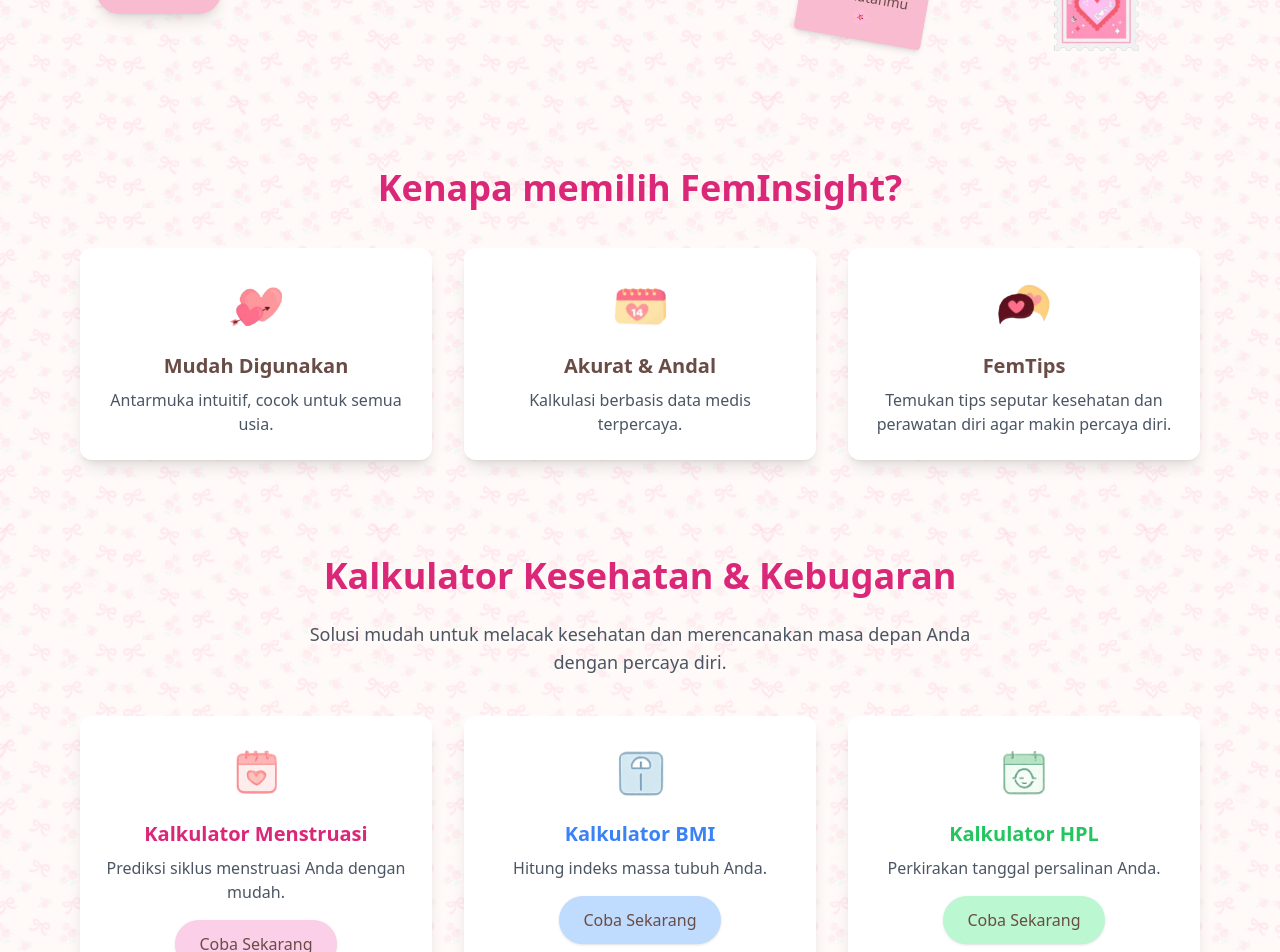
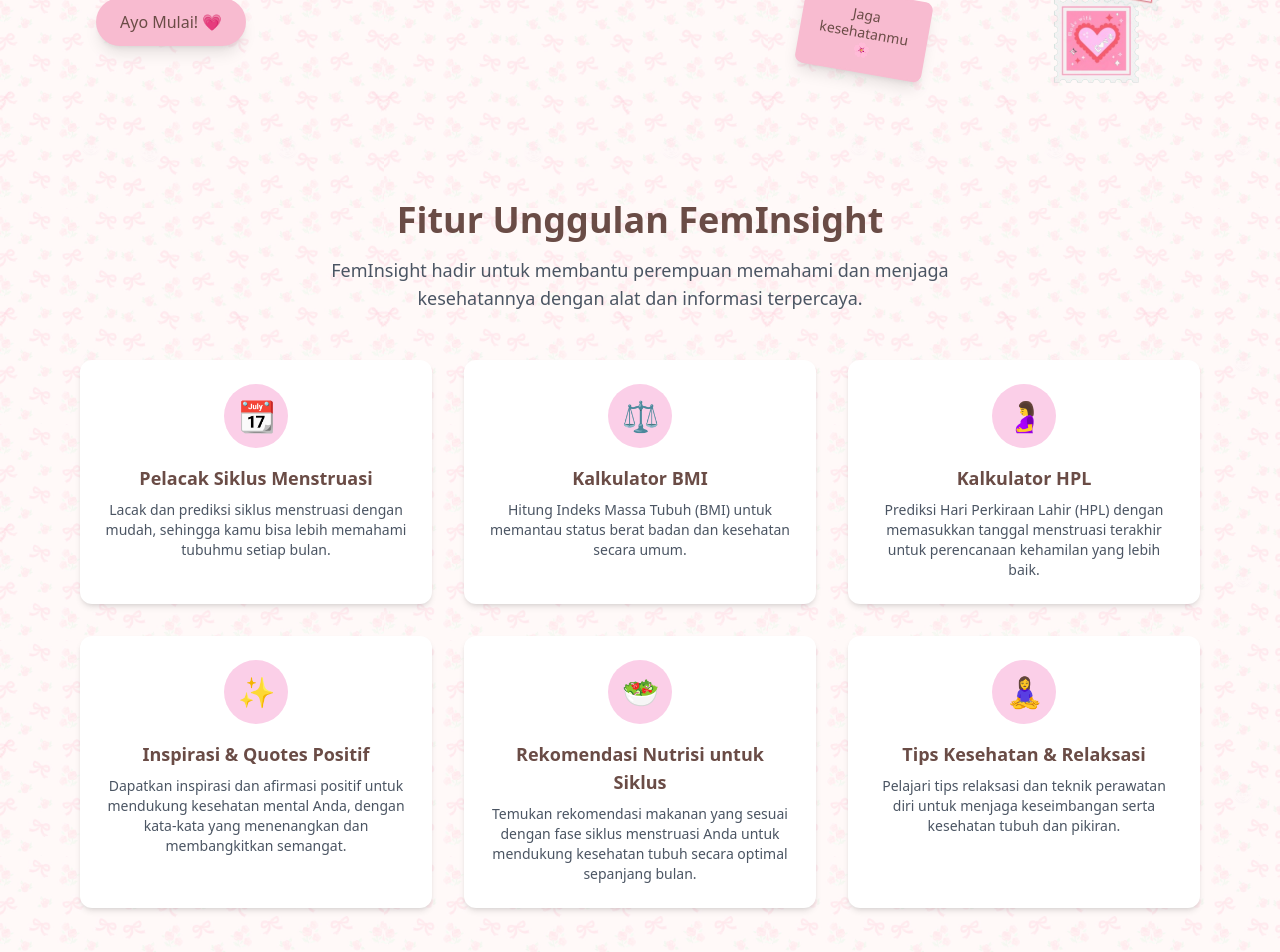
Before and after one commit to silviansi/feminsight, a Vue app: page / in a window 1280 px wide. Shown: the part 440-1392 px from the top of the page. Built offline with nearby package versions, Linux system fonts and the light colour scheme.

Commit message:
change fitur unggulan

```diff
--- a/src/views/Home.vue
+++ b/src/views/Home.vue
@@ -1,14 +1,15 @@
 <template>
   <div class="min-h-screen flex flex-col items-center justify-center px-4 relative overflow-hidden mt-8">
+    <!-- Lace background di bawah navbar -->
     <div class="absolute lace-border w-full h-12 top-2"></div>
 
     <!-- Ribbon -->
-    <div class="absolute top-10 left-5 w-28 md:w-40 rotate-[-12deg] opacity-40">
+    <div class="absolute top-14 left-5 w-28 md:w-40 rotate-[-12deg] opacity-40">
       <img src="/images/ribbon-1.png" alt="Health & Wellness" class="w-full h-auto object-cover" />
     </div>
 
-    <!-- Jumbotron -->
-    <section class="relative py-16 px-4 sm:px-6 md:px-20 w-full max-w-7xl">
+    <!-- Section: Jumbotron -->
+    <section class="relative py-16 px-4 sm:px-6 md:px-20 w-full max-w-7xl mt-8">
       <div class="flex flex-col-reverse md:flex-row items-center gap-8">
         <!-- Text content -->
         <div class="w-full md:w-1/2 text-center md:text-left">
@@ -20,12 +21,12 @@
           </p>
           <router-link to="/kalkulator">
             <button class="px-6 py-3 bg-[#f8bbd0] text-[#6a4c46] font-medium rounded-full transition-all hover:scale-105 hover:bg-[#f4a6c6] shadow-lg">
-              Ayo Mulai!
+              Ayo Mulai! 💗
             </button>
           </router-link>
         </div>
 
-        <!-- Collage Images -->
+        <!-- Kolase gambar -->
         <div class="relative w-full md:w-1/2 h-[350px] sm:h-[400px] hidden md:block">
           <!-- Polaroid 1 -->
           <div class="absolute top-8 left-6 sm:left-10 w-40 rotate-[-10deg] bg-white shadow-lg p-2 border rounded-lg">
@@ -49,12 +50,12 @@
           </div>
 
           <!-- Sticky Note -->
-          <div class="absolute bottom-4 left-36 w-32 rotate-[10deg] bg-[#f8bbd0] p-3 shadow-md border border-[#f8bbd0] rounded">
-            <p class="text-sm text-[#6a4c46] text-center font-medium">Jaga kesehatanmu 🌸</p>
+          <div class="absolute bottom-4 left-36 w-32 rotate-[10deg] bg-[#f8bbd0] p-3 shadow-lg border-2 border-[#f8bbd0] rounded-lg transform transition-all duration-300 ease-in-out hover:scale-105 hover:rotate-3">
+            <p class="text-sm text-[#6a4c46] text-center font-medium leading-tight">Jaga kesehatanmu 🌸</p>
             <div class="absolute top-[-8px] left-1/2 -translate-x-1/2 w-10 sm:w-12 h-3 bg-blue-200/70 rounded rotate-[-6deg]"></div>
           </div>
 
-          <!-- Stamp -->
+          <!-- Stamps -->
           <div class="absolute bottom-0 right-10 w-24">
             <img src="/images/stamp-1.png" alt="Stamp" class="w-full h-auto object-cover opacity-80" />
           </div>
@@ -66,33 +67,72 @@
       </div>
     </section>
 
-    <!-- Fitur Unggulan -->
-    <section class="w-full max-w-6xl py-12 px-4">
-      <h2 class="text-3xl sm:text-4xl font-extrabold text-pink-600 text-center mb-10">
-        Kenapa memilih FemInsight?
-      </h2>
-      <div class="grid grid-cols-1 md:grid-cols-3 gap-6 md:gap-8">
-        <div class="bg-white p-6 rounded-xl shadow-lg text-center hover:shadow-2xl transition transform hover:scale-105">
-          <img src="/images/icon-easy.png" alt="Mudah digunakan" class="mx-auto w-16 h-16 mb-4" />
-          <h3 class="text-xl font-semibold text-[#6a4c46] mb-2">Mudah Digunakan</h3>
-          <p class="text-gray-600 text-sm sm:text-base">Antarmuka intuitif, cocok untuk semua usia.</p>
+    <!-- Section Fitur Unggulan FemInsight -->
+    <section class="w-full max-w-6xl py-12 px-4 text-center">
+      <h2 class="text-3xl sm:text-4xl font-extrabold text-[#6a4c46] mb-4">Fitur Unggulan FemInsight</h2>
+      <p class="text-base sm:text-lg text-gray-600 mb-12 max-w-2xl mx-auto">FemInsight hadir untuk membantu perempuan memahami dan menjaga kesehatannya dengan alat dan informasi terpercaya.</p>
+
+      <div class="grid grid-cols-1 sm:grid-cols-2 md:grid-cols-3 gap-8">
+        <!-- Fitur 1 -->
+        <div class="bg-white rounded-xl shadow-md p-6 hover:shadow-lg transition duration-300">
+          <div class="flex items-center justify-center w-16 h-16 mx-auto mb-4 bg-pink-200 text-[#6a4c46] rounded-full text-3xl">
+              📆
+          </div>
+          <h3 class="text-lg font-semibold text-[#6a4c46] mb-2">Pelacak Siklus Menstruasi</h3>
+          <p class="text-gray-600 text-sm">Lacak dan prediksi siklus menstruasi dengan mudah, sehingga kamu bisa lebih memahami tubuhmu setiap bulan.</p>
         </div>
-        <div class="bg-white p-6 rounded-xl shadow-lg text-center hover:shadow-2xl transition transform hover:scale-105">
-          <img src="/images/icon-accurate.png" alt="Akurat & Andal" class="mx-auto w-16 h-16 mb-4" />
-          <h3 class="text-xl font-semibold text-[#6a4c46] mb-2">Akurat & Andal</h3>
-          <p class="text-gray-600 text-sm sm:text-base">Kalkulasi berbasis data medis terpercaya.</p>
+
+        <!-- Fitur 2 -->
+        <div class="bg-white rounded-xl shadow-md p-6 hover:shadow-lg transition duration-300">
+          <div class="flex items-center justify-center w-16 h-16 mx-auto mb-4 bg-pink-200 text-[#6a4c46] rounded-full text-3xl">
+            ⚖️
+          </div>
+          <h3 class="text-lg font-semibold text-[#6a4c46] mb-2">Kalkulator BMI</h3>
+          <p class="text-gray-600 text-sm">Hitung Indeks Massa Tubuh (BMI) untuk memantau status berat badan dan kesehatan secara umum.</p>
         </div>
-        <div class="bg-white p-6 rounded-xl shadow-lg text-center hover:shadow-2xl transition transform hover:scale-105">
-          <img src="/images/icon-femtips.png" alt="FemTips" class="mx-auto w-16 h-16 mb-4" />
-          <h3 class="text-xl font-semibold text-[#6a4c46] mb-2">FemTips</h3>
-          <p class="text-gray-600 text-sm sm:text-base">Temukan tips seputar kesehatan dan perawatan diri agar makin percaya diri.</p>
+
+        <!-- Fitur 3 -->
+        <div class="bg-white rounded-xl shadow-md p-6 hover:shadow-lg transition duration-300">
+          <div class="flex items-center justify-center w-16 h-16 mx-auto mb-4 bg-pink-200 text-[#6a4c46] rounded-full text-3xl">
+            🤰
+          </div>
+          <h3 class="text-lg font-semibold text-[#6a4c46] mb-2">Kalkulator HPL</h3>
+          <p class="text-gray-600 text-sm">Prediksi Hari Perkiraan Lahir (HPL) dengan memasukkan tanggal menstruasi terakhir untuk perencanaan kehamilan yang lebih baik.</p>
         </div>
+
+        <!-- Fitur 4 -->
+        <div class="bg-white rounded-xl shadow-md p-6 hover:shadow-lg transition duration-300">
+          <div class="flex items-center justify-center w-16 h-16 mx-auto mb-4 bg-pink-200 text-[#6a4c46] rounded-full text-3xl">
+            ✨
+          </div>
+          <h3 class="text-lg font-semibold text-[#6a4c46] mb-2">Inspirasi & Quotes Positif</h3>
+          <p class="text-gray-600 text-sm">Dapatkan inspirasi dan afirmasi positif untuk mendukung kesehatan mental Anda, dengan kata-kata yang menenangkan dan membangkitkan semangat.</p>
+        </div>
+
+        <!-- Fitur 5 -->
+        <div class="bg-white rounded-xl shadow-md p-6 hover:shadow-lg transition duration-300">
+          <div class="flex items-center justify-center w-16 h-16 mx-auto mb-4 bg-pink-200 text-[#6a4c46] rounded-full text-3xl">
+            🥗
+          </div>
+          <h3 class="text-lg font-semibold text-[#6a4c46] mb-2">Rekomendasi Nutrisi untuk Siklus</h3>
+          <p class="text-gray-600 text-sm">Temukan rekomendasi makanan yang sesuai dengan fase siklus menstruasi Anda untuk mendukung kesehatan tubuh secara optimal sepanjang bulan.</p>
+        </div>
+
+        <!-- Fitur 6 -->
+        <div class="bg-white rounded-xl shadow-md p-6 hover:shadow-lg transition duration-300">
+          <div class="flex items-center justify-center w-16 h-16 mx-auto mb-4 bg-pink-200 text-[#6a4c46] rounded-full text-3xl">
+            🧘‍♀️
+          </div>
+          <h3 class="text-lg font-semibold text-[#6a4c46] mb-2">Tips Kesehatan & Relaksasi</h3>
+          <p class="text-gray-600 text-sm">Pelajari tips relaksasi dan teknik perawatan diri untuk menjaga keseimbangan serta kesehatan tubuh dan pikiran.</p>
+        </div>
+
       </div>
     </section>
 
-    <!-- Kalkulator -->
+    <!-- Section: Kalkulator -->
     <section class="w-full max-w-6xl py-12 px-4 text-center">
-      <h2 class="text-3xl sm:text-4xl font-extrabold text-pink-600 mb-6">
+      <h2 class="text-3xl sm:text-4xl font-extrabold text-[#6a4c46] mb-6">
         Kalkulator Kesehatan & Kebugaran
       </h2>
       <p class="text-base sm:text-lg text-gray-600 mb-10 max-w-2xl mx-auto">
@@ -102,8 +142,8 @@
       <div class="grid grid-cols-1 sm:grid-cols-2 lg:grid-cols-3 gap-6 md:gap-8">
         <div class="bg-white p-6 rounded-xl shadow-lg hover:shadow-2xl transition transform hover:scale-105">
           <img src="/images/icon-calendar-1.png" alt="Kalkulator Menstruasi" class="mx-auto w-16 h-16 mb-4" />
-          <h3 class="text-xl font-semibold text-pink-600 mb-2">Kalkulator Menstruasi</h3>
-          <p class="text-gray-600 text-sm sm:text-base mb-4">Prediksi siklus menstruasi Anda dengan mudah.</p>
+          <h3 class="text-xl font-bold text-pink-600 mb-2">Kalkulator Menstruasi</h3>
+          <p class="text-gray-600 text-sm sm:text-base mb-4">Prediksi siklus menstruasi Anda.</p>
           <router-link to="/menstruasi">
             <button class="px-6 py-3 bg-pink-200 text-[#6a4c46] font-medium rounded-full transition hover:scale-105 hover:bg-pink-300 shadow">
               Coba Sekarang
@@ -113,7 +153,7 @@
 
         <div class="bg-white p-6 rounded-xl shadow-lg hover:shadow-2xl transition transform hover:scale-105">
           <img src="/images/icon-bmi.png" alt="Kalkulator BMI" class="mx-auto w-16 h-16 mb-4" />
-          <h3 class="text-xl font-semibold text-blue-500 mb-2">Kalkulator BMI</h3>
+          <h3 class="text-xl font-bold text-blue-500 mb-2">Kalkulator BMI</h3>
           <p class="text-gray-600 text-sm sm:text-base mb-4">Hitung indeks massa tubuh Anda.</p>
           <router-link to="/bmi">
             <button class="px-6 py-3 bg-blue-200 text-[#6a4c46] font-medium rounded-full transition hover:scale-105 hover:bg-blue-300 shadow">
@@ -124,7 +164,7 @@
 
         <div class="bg-white p-6 rounded-xl shadow-lg hover:shadow-2xl transition transform hover:scale-105">
           <img src="/images/icon-hpl.png" alt="Kalkulator HPL" class="mx-auto w-16 h-16 mb-4" />
-          <h3 class="text-xl font-semibold text-green-500 mb-2">Kalkulator HPL</h3>
+          <h3 class="text-xl font-bold text-green-500 mb-2">Kalkulator HPL</h3>
           <p class="text-gray-600 text-sm sm:text-base mb-4">Perkirakan tanggal persalinan Anda.</p>
           <router-link to="/hpl">
             <button class="px-6 py-3 bg-green-200 text-[#6a4c46] font-medium rounded-full transition hover:scale-105 hover:bg-green-300 shadow">
@@ -135,9 +175,9 @@
       </div>
     </section>
 
-    <!-- FAQ Section -->
+    <!-- Section: FAQ -->
     <section class="w-full max-w-6xl py-12 px-4">
-      <h2 class="text-3xl sm:text-4xl font-extrabold text-pink-600 text-center mb-10">
+      <h2 class="text-3xl sm:text-4xl font-extrabold text-[#6a4c46] text-center mb-10">
         Pertanyaan yang Sering Diajukan (FAQ)
       </h2>
 
@@ -158,7 +198,7 @@
       </div>
     </section>
 
-    <!-- Fun Fact -->
+    <!-- Section: Fun Fact -->
     <section class="w-full max-w-6xl py-12 px-4">
       <div class="bg-pink-100 p-8 rounded-xl shadow-lg text-center">
         <h3 class="text-xl font-semibold text-[#6a4c46] mb-4">Fun Fact</h3>
@@ -204,7 +244,6 @@
 </script>
 
 <style scoped>
-/* Di style.css / app.css atau dalam <style> */
 .lace-border {
   background-image: url('/images/lace-2.png');
   background-repeat: repeat-x;
```
